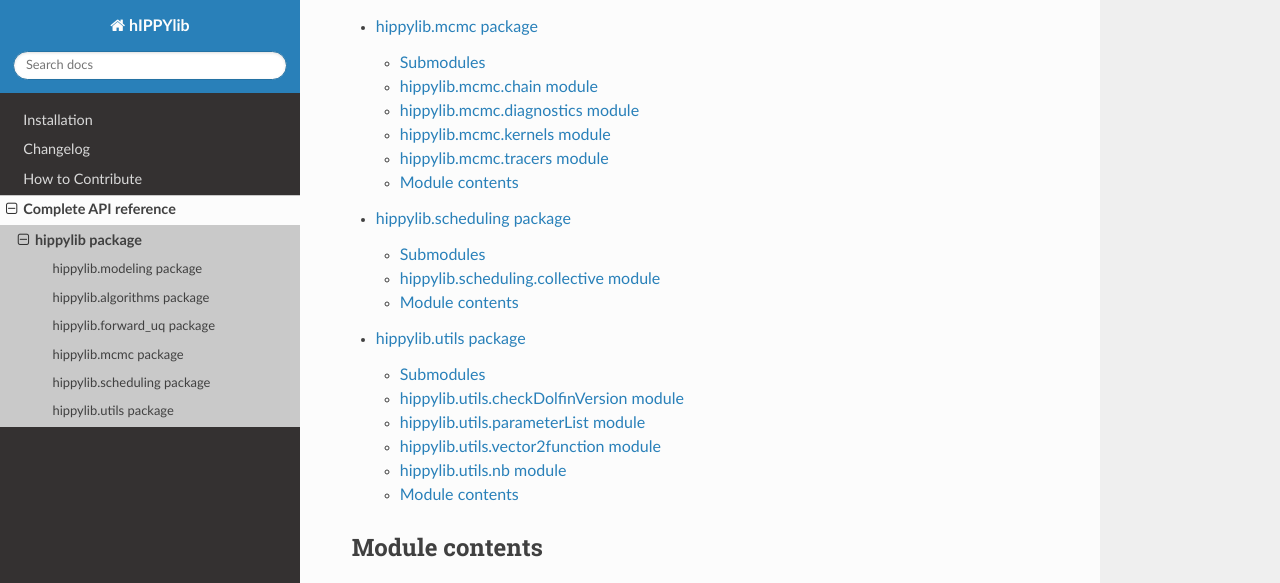
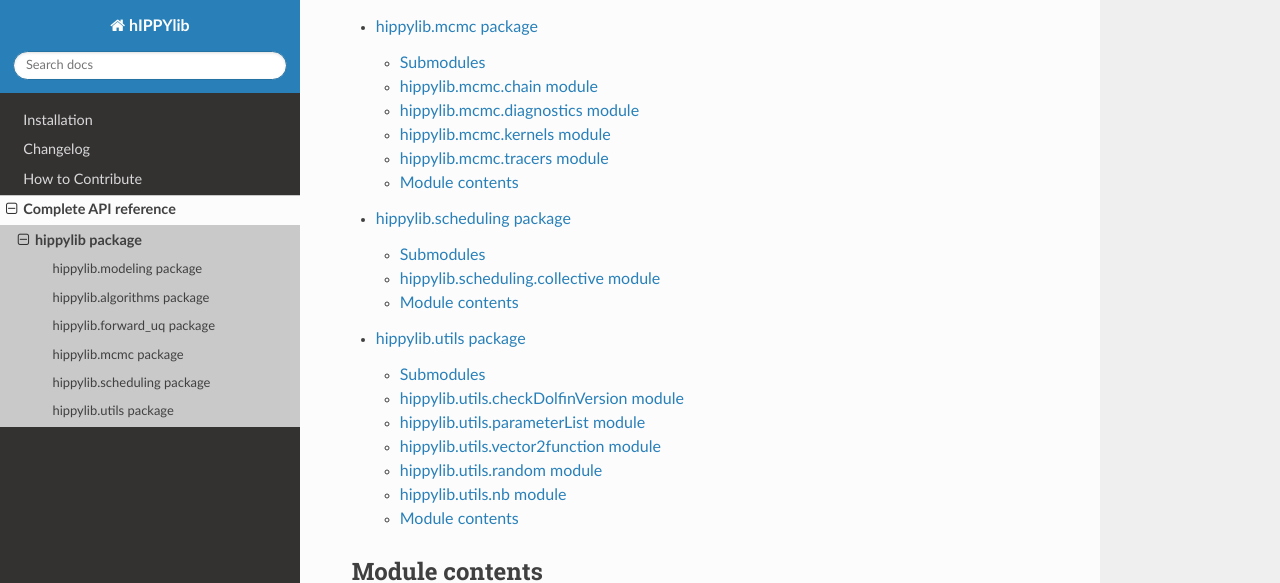
Before and after one commit to hippylib/hippylib, a Sphinx documentation site: the page built from doc/hippylib.rst, in a window 1280 px wide and 900 px high, scrolled down 1161 px, cut to the strip 0-583 px from the top of the window. Built offline with Sphinx 7.4.7 and the Read the Docs theme 2.0.0, drawn with Linux system fonts in a browser that asks for light colours.

Commit message:
Update hippylib.utils.rst
Restore

```diff
--- a/doc/hippylib.utils.rst
+++ b/doc/hippylib.utils.rst
@@ -30,6 +30,14 @@ hippylib.utils.vector2function module
     :undoc-members:
     :show-inheritance:
 
+hippylib.utils.random module
+----------------------------
+
+.. automodule:: hippylib.utils.random
+    :members:
+    :undoc-members:
+    :show-inheritance:
+
 hippylib.utils.nb module
 ------------------------
 
```
